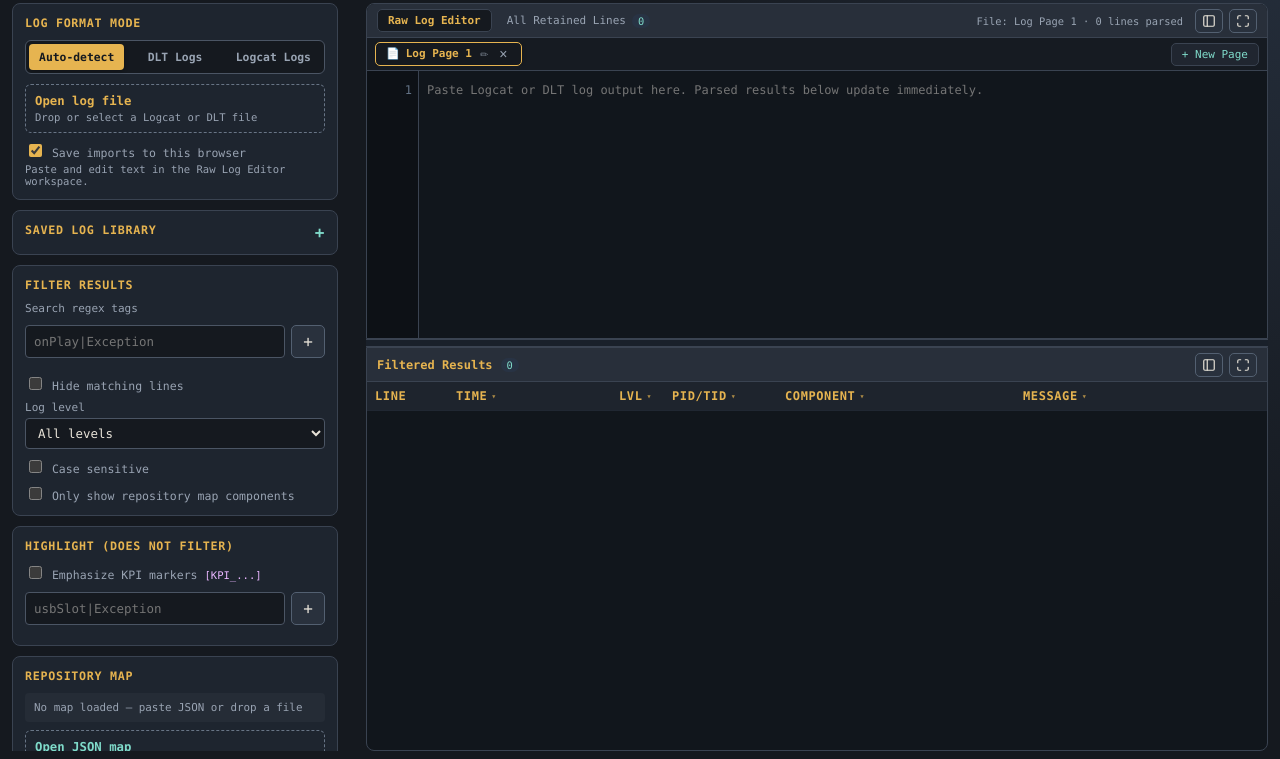
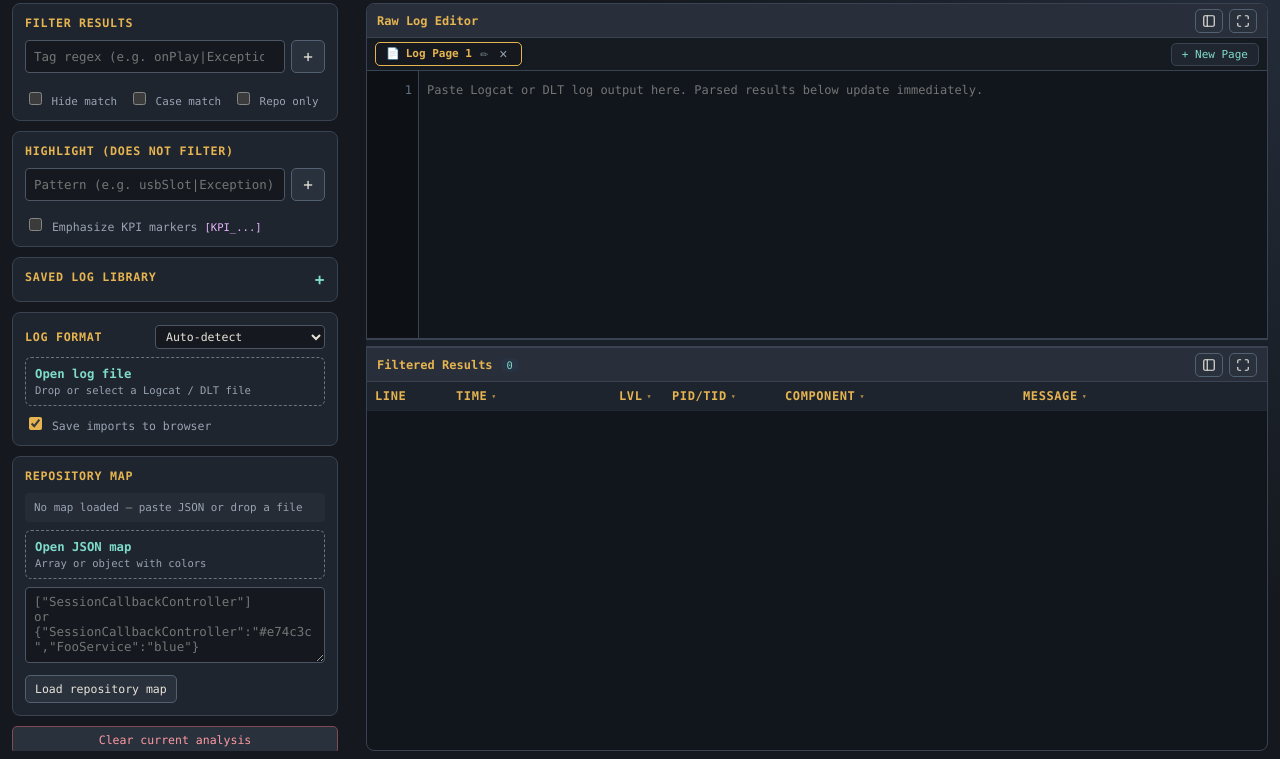
Before and after one commit to Dhanushpthampi/LogAnalyser, a plain HTML site: page index.html in a window 1280 px wide. Shown: the part 41-800 px from the top of the page. Drawn offline with Linux system fonts and the light colour scheme.

Commit message:
added file sync better and rearanged the sidebar

```diff
--- a/index.html
+++ b/index.html
@@ -21,25 +21,28 @@
       </header>
       <div class="workspace">
         <aside id="sidebar" class="sidebar" aria-label="Log analyzer controls">
-          <section class="side-section">
-            <h2>Log format mode</h2>
-            <div id="format-toggle-group" class="segmented-control" role="group" aria-label="Log format mode toggle">
-              <button type="button" class="segment-btn is-active" data-format="AUTO" title="Auto-detect format per line">Auto-detect</button>
-              <button type="button" class="segment-btn" data-format="DLT" title="Force DLT Automotive Log mode">DLT Logs</button>
-              <button type="button" class="segment-btn" data-format="LOGCAT" title="Force Android Logcat mode">Logcat Logs</button>
+          <section class="side-section side-section--compact">
+            <h2>Filter results</h2>
+            <div class="inline-add">
+              <input id="search" type="search" autocomplete="off" spellcheck="false" placeholder="Tag regex (e.g. onPlay|Exception)" />
+              <button id="add-search-tag" class="button" type="button" title="Add search tag">+</button>
             </div>
-            <select id="log-format" hidden>
-              <option value="AUTO">Auto-detect (DLT / Logcat)</option>
-              <option value="DLT">DLT Automotive Format</option>
-              <option value="LOGCAT">Android Logcat Format</option>
-            </select>
-            <label class="file-drop" id="log-drop-zone">
-              <input id="log-file" type="file" accept=".log,.txt,.dlt,text/plain" />
-              <strong>Open log file</strong>
-              <span>Drop or select a Logcat or DLT file</span>
-            </label>
-            <label class="check save-option"><input id="auto-save" type="checkbox" checked /> Save imports to this browser</label>
-            <p class="side-empty">Paste and edit text in the Raw Log Editor workspace.</p>
+            <div id="search-tag-list" class="custom-filter-list"></div>
+            <div class="side-options-group">
+              <label class="check"><input id="invert-search" type="checkbox" /> Hide match</label>
+              <label class="check"><input id="case-sensitive" type="checkbox" /> Case match</label>
+              <label class="check"><input id="filter-by-repository" type="checkbox" /> Repo only</label>
+            </div>
+          </section>
+
+          <section class="side-section side-section--compact">
+            <h2>Highlight (does not filter)</h2>
+            <div class="inline-add">
+              <input id="highlight-pattern" type="text" autocomplete="off" placeholder="Pattern (e.g. usbSlot|Exception)" />
+              <button id="add-highlight" class="button" type="button" title="Add highlight pattern">+</button>
+            </div>
+            <div id="highlight-list" class="custom-filter-list"></div>
+            <label class="check kpi-toggle" style="margin-top: 6px;"><input id="kpi-highlight" type="checkbox" /> Emphasize KPI markers <code>[KPI_...]</code></label>
           </section>
 
           <section class="side-section library-section">
@@ -49,38 +52,21 @@
             </div>
           </section>
 
-          <section class="side-section">
-            <h2>Filter results</h2>
-            <label for="search" class="field-label">Search regex tags</label>
-            <div class="inline-add">
-              <input id="search" type="search" autocomplete="off" spellcheck="false" placeholder="onPlay|Exception" />
-              <button id="add-search-tag" class="button" type="button" title="Add search tag">+</button>
+          <section class="side-section side-section--compact">
+            <div class="side-header-row">
+              <h2>Log Format</h2>
+              <select id="log-format" class="side-compact-select">
+                <option value="AUTO">Auto-detect</option>
+                <option value="DLT">DLT Automotive</option>
+                <option value="LOGCAT">Android Logcat</option>
+              </select>
             </div>
-            <div id="search-tag-list" class="custom-filter-list"></div>
-            <label class="check"><input id="invert-search" type="checkbox" /> Hide matching lines</label>
-
-            <label for="level-filter" class="field-label">Log level</label>
-            <select id="level-filter">
-              <option value="">All levels</option>
-              <option value="V">V (Verbose)</option>
-              <option value="D">D (Debug)</option>
-              <option value="I">I (Info)</option>
-              <option value="W">W (Warning)</option>
-              <option value="E">E (Error)</option>
-              <option value="F">F (Fatal)</option>
-            </select>
-            <label class="check"><input id="case-sensitive" type="checkbox" /> Case sensitive</label>
-            <label class="check"><input id="filter-by-repository" type="checkbox" /> Only show repository map components</label>
-          </section>
-
-          <section class="side-section">
-            <h2>Highlight (does not filter)</h2>
-            <label class="check kpi-toggle"><input id="kpi-highlight" type="checkbox" /> Emphasize KPI markers <code>[KPI_...]</code></label>
-            <div class="inline-add">
-              <input id="highlight-pattern" type="text" autocomplete="off" placeholder="usbSlot|Exception" />
-              <button id="add-highlight" class="button" type="button" title="Add highlight pattern">+</button>
-            </div>
-            <div id="highlight-list" class="custom-filter-list"></div>
+            <label class="file-drop file-drop--compact" id="log-drop-zone">
+              <input id="log-file" type="file" accept=".log,.txt,.dlt,text/plain" />
+              <strong>Open log file</strong>
+              <span>Drop or select a Logcat / DLT file</span>
+            </label>
+            <label class="check save-option"><input id="auto-save" type="checkbox" checked /> Save imports to browser</label>
           </section>
 
           <section class="side-section">
@@ -104,12 +90,11 @@
         <section class="analysis-panel">
           <section class="top-pane-card">
             <header class="panel-heading">
-              <div class="top-view-tabs" aria-label="Top pane view">
-                <button class="top-tab is-active" data-top-view="raw" type="button">Raw Log Editor</button>
-                <button class="top-tab" data-top-view="all" type="button">All Retained Lines <span id="all-tab-count" class="tab-badge">0</span></button>
+              <div class="heading-title">
+                <strong>Raw Log Editor</strong>
               </div>
               <div class="panel-actions">
-                <span id="editor-mode">Live input: results update as you type or paste.</span>
+                <span id="editor-mode"></span>
                 <button class="button pane-sidebar-toggle icon-btn" type="button" title="Toggle Sidebar" aria-label="Toggle Sidebar">
                   <svg width="14" height="14" viewBox="0 0 24 24" fill="none" stroke="currentColor" stroke-width="2" stroke-linecap="round" stroke-linejoin="round">
                     <rect x="3" y="3" width="18" height="18" rx="2" ry="2"/>
--- a/js/app.js
+++ b/js/app.js
@@ -79,11 +79,10 @@ function saveActivePageState() {
 }
 
 function updateEditorModeLabel() {
-  const page = getActivePage();
   const modeEl = $('editor-mode');
-  if (modeEl && page) {
+  if (modeEl) {
     const lineCount = store.lines.length;
-    modeEl.textContent = `File: ${page.name} · ${lineCount.toLocaleString()} lines parsed`;
+    modeEl.textContent = lineCount > 0 ? `${lineCount.toLocaleString()} lines parsed` : '';
   }
 }
 
@@ -231,14 +230,24 @@ function closePage(pageId) {
   }
 }
 
-function renamePage(pageId) {
+async function renamePage(pageId) {
   const page = pages.find(p => p.id === pageId);
   if (!page) return;
 
-  const newName = prompt('Rename page/file:', page.name);
+  const newName = prompt('Rename file / page:', page.name);
   if (!newName || !newName.trim() || newName.trim() === page.name) return;
 
   page.name = newName.trim();
+
+  if (page.editorLibraryId) {
+    try {
+      await library.rename(page.editorLibraryId, page.name);
+      await renderLibrary();
+    } catch (err) {
+      console.warn('[Logalizer] Could not rename in saved log library:', err);
+    }
+  }
+
   renderPageTabs();
   scheduleSessionSave();
 }
@@ -712,38 +721,40 @@ function parseEditorText() {
 }
 
 function scheduleEditorSave() {
-  if (!$('auto-save')?.checked) return;
+  if (restoringSession || !$('auto-save')?.checked) return;
   clearTimeout(editorSaveTimer);
   editorSaveTimer = setTimeout(saveEditorToLibrary, 1500);
 }
 
 async function saveEditorToLibrary() {
-  if (!$('auto-save')?.checked) return;
+  if (restoringSession || !$('auto-save')?.checked) return;
 
   const text = $('log-text')?.value ?? '';
   if (!text.trim()) return;
 
   const activePage = getActivePage();
+  if (!activePage) return;
+
   const blob = new Blob([text], { type: 'text/plain' });
 
   try {
-    if (editorLibraryId) {
-      await library.update(editorLibraryId, {
+    const libId = editorLibraryId || activePage.editorLibraryId;
+    if (libId) {
+      await library.update(libId, {
         blob,
         size: blob.size,
+        name: activePage.name,
         savedAt: Date.now(),
       });
     } else {
-      const name = activePage ? activePage.name : `Pasted log · ${new Date().toLocaleString()}`;
-      const item = await library.save(name, blob);
+      const item = await library.save(activePage.name, blob);
       editorLibraryId = item.id;
-      if (activePage) activePage.editorLibraryId = item.id;
+      activePage.editorLibraryId = item.id;
     }
     await renderLibrary();
     scheduleSessionSave();
   } catch (err) {
     console.warn('[Logalizer] Editor save failed:', err);
-    setStatus(`Could not save to library: ${err.message}`, 'error');
   }
 }
 
@@ -851,9 +862,15 @@ function onRowSelect(record) {
 // File / stream import
 // ---------------------------------------------------------------------------
 
-async function loadLog(source, displayName = source.name ?? 'pasted logcat', save = true) {
+async function loadLog(source, displayName = source.name ?? (getActivePage()?.name || 'Log Page 1'), save = true) {
   abortController?.abort();
   abortController = new AbortController();
+
+  const existingTab = pages.find(p => p.name === displayName);
+  if (existingTab) {
+    switchPage(existingTab.id);
+    return;
+  }
 
   let activePage = getActivePage();
   const currentText = $('log-text')?.value ?? '';
@@ -968,6 +985,14 @@ async function renderLibrary() {
   if (!container) return;
 
   try {
+    const rawLogs = await library.list();
+
+    for (const log of rawLogs) {
+      if (log.name.toLowerCase().includes('pasted log')) {
+        await library.remove(log.id);
+      }
+    }
+
     const logs = await library.list();
     container.replaceChildren();
 
@@ -989,22 +1014,36 @@ async function renderLibrary() {
         if (!record) return;
         try {
           const text = await record.blob.text();
-          let activePage = getActivePage();
+          const existingTab = pages.find(
+            p => p.editorLibraryId === record.id || p.name === record.name
+          );
+
+          if (existingTab) {
+            switchPage(existingTab.id);
+            return;
+          }
+
+          const activePage = getActivePage();
           const currentText = $('log-text')?.value ?? '';
 
-          if (currentText.trim() && activePage) {
-            activePage = addNewPage(record.name, text, true);
-          } else {
-            if (activePage) activePage.name = record.name;
+          if (!currentText.trim() && activePage && !activePage.editorLibraryId) {
+            activePage.name = record.name;
+            activePage.content = text;
+            activePage.editorLibraryId = record.id;
             const editor = $('log-text');
             if (editor) editor.value = text;
+            editorLibraryId = record.id;
+            updateRawEditorGutter();
+            parseEditorText();
+            renderPageTabs();
+          } else {
+            const newPage = addNewPage(record.name, text, true);
+            newPage.editorLibraryId = record.id;
+            editorLibraryId = record.id;
+            updateRawEditorGutter();
+            parseEditorText();
+            renderPageTabs();
           }
-          editorLibraryId = record.id;
-          if (activePage) activePage.editorLibraryId = record.id;
-
-          updateRawEditorGutter();
-          parseEditorText();
-          renderPageTabs();
         } catch (err) {
           setStatus(`Could not open saved log: ${err.message}`, 'error');
         }
@@ -1019,6 +1058,11 @@ async function renderLibrary() {
         const newName = prompt('Rename log to:', log.name)?.trim();
         if (!newName || newName === log.name) return;
         await library.rename(log.id, newName);
+        const matchingPage = pages.find(p => p.editorLibraryId === log.id);
+        if (matchingPage) {
+          matchingPage.name = newName;
+          renderPageTabs();
+        }
         renderLibrary();
       });
 
--- a/styles/main.css
+++ b/styles/main.css
@@ -169,6 +169,40 @@ body {
   color:          var(--accent);
   letter-spacing: .06em;
   text-transform: uppercase;
+}
+.side-header-row {
+  display: flex;
+  align-items: center;
+  justify-content: space-between;
+  gap: 8px;
+  margin-bottom: 8px;
+}
+.side-header-row h2 {
+  margin: 0;
+  white-space: nowrap;
+}
+.side-compact-select {
+  width: auto !important;
+  flex: 1;
+  max-width: 170px;
+  padding: 3px 6px !important;
+  font-size: 0.72rem !important;
+  background: #15191f;
+  color: var(--accent);
+  border: 1px solid #4b5564;
+  border-radius: 4px;
+}
+.side-options-group {
+  display: flex;
+  flex-wrap: wrap;
+  align-items: center;
+  gap: 6px 12px;
+  margin-top: 8px;
+}
+.side-options-group .check {
+  margin-top: 0;
+  font-size: .68rem;
+  white-space: nowrap;
 }
 .side-section textarea,
 .side-section input:not([type=checkbox]),
```
